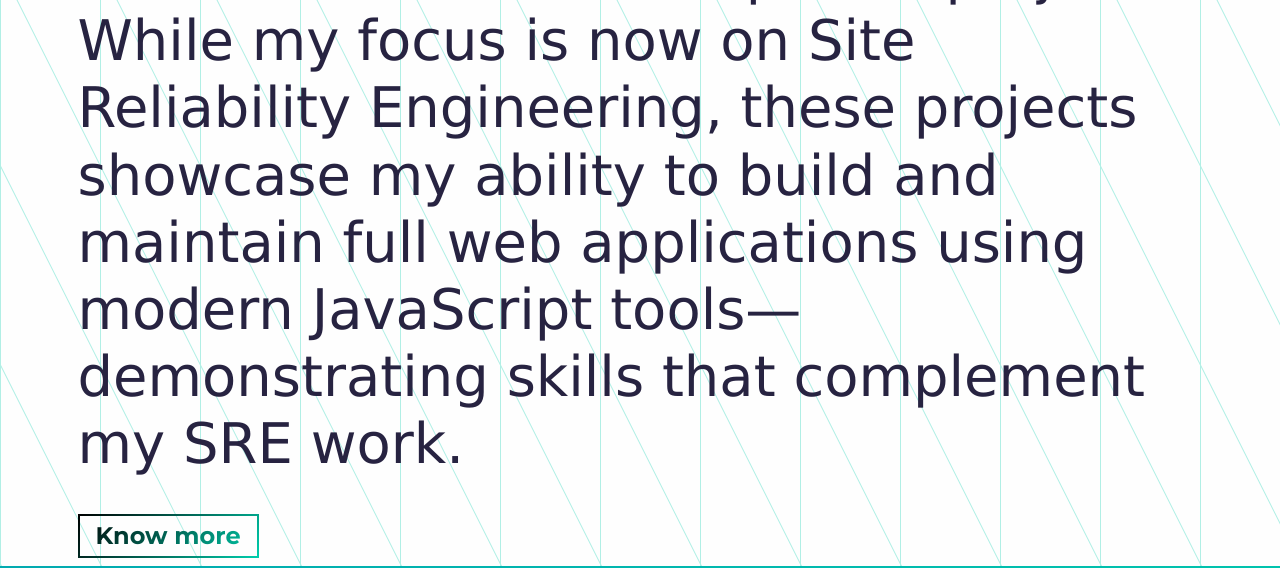
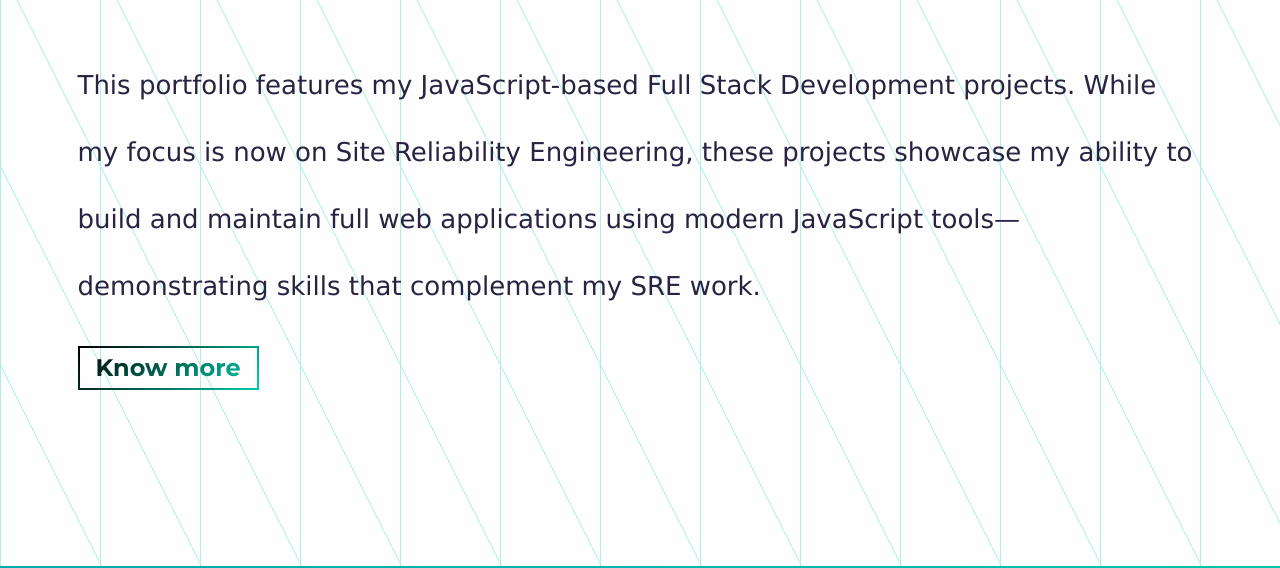
Before and after one commit to trushashah14/My-Portfolio, a website built with Parcel: page src/index.html in a window 1280 px wide. Shown: the part 234-802 px from the top of the page. Built offline with nearby package versions, Linux system fonts and the light colour scheme; animation ran at ten frames a second.

Commit message:
Adjust size

```diff
--- a/src/index.html
+++ b/src/index.html
@@ -49,7 +49,7 @@
 
       <h3 class="hero-title load-hidden">
         <span
-          style="font-family:'Lucida Sans', 'Lucida Sans Regular', 'Lucida Grande', 'Lucida Sans Unicode', Geneva, Verdana, sans-serif; font-size: 3 rem;">
+          style="font-family:'Lucida Sans', 'Lucida Sans Regular', 'Lucida Grande', 'Lucida Sans Unicode', Geneva, Verdana, sans-serif; font-size: 2.6rem;">
           This portfolio features my JavaScript-based Full Stack Development projects.
           While my focus is now on Site Reliability Engineering, these projects showcase my ability to build and
           maintain full web applications using modern JavaScript tools—demonstrating skills that complement my SRE work.
```
